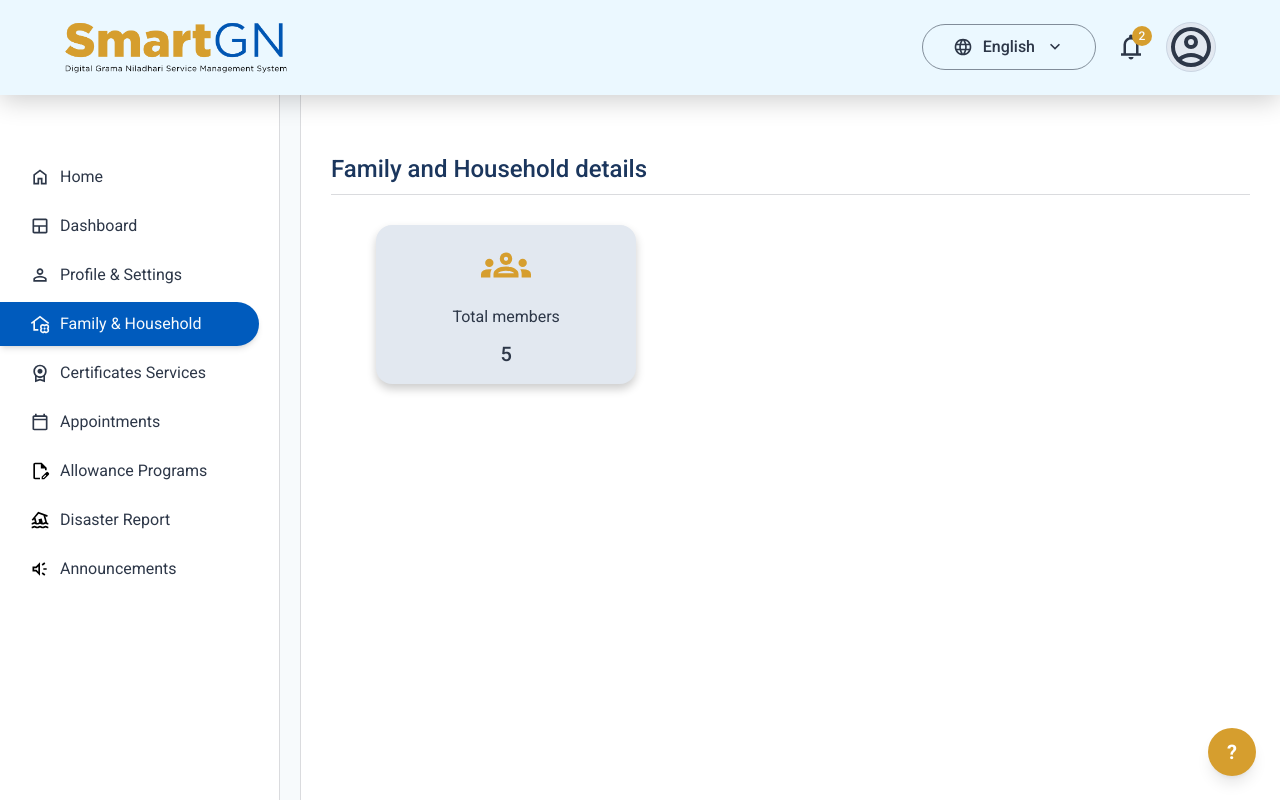
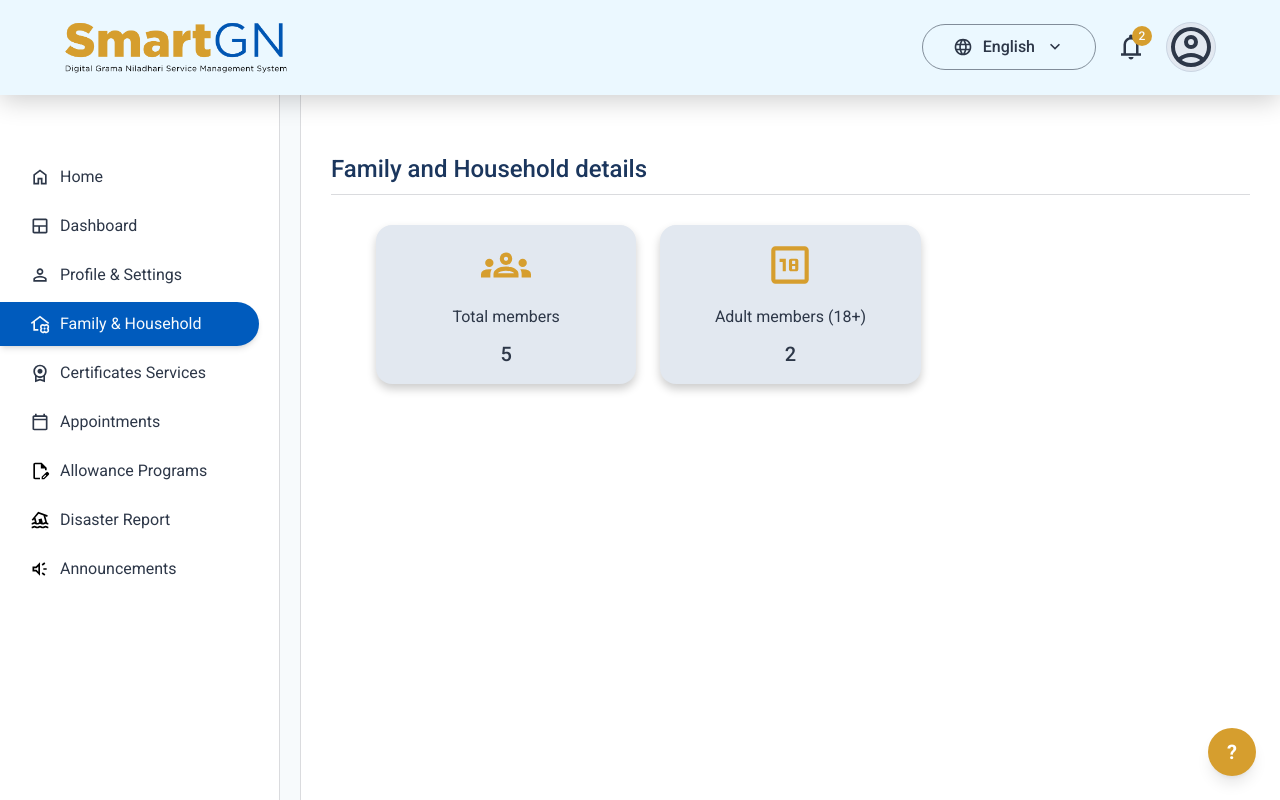
Before and after one commit to Mogith-Code/SmartGN-Digital-GN-Service-Management-System, a React (Vite) app in the folder SmartGN/: page /RHousehold in a window 1280 px wide. Shown: the top 800 px of the page. Built offline with nearby package versions, Linux system fonts and the light colour scheme.

Commit message:
Create card2

```diff
--- a/SmartGN/src/Components/Family&HouseholdPage/FamilyCardLyout.jsx
+++ b/SmartGN/src/Components/Family&HouseholdPage/FamilyCardLyout.jsx
@@ -2,6 +2,7 @@ import React from "react";
 import { useLanguage } from "../../utils/translate";
 import totalMembersIcon from "../../assets/groups_24dp_D69E2E_FILL0_wght400_GRAD0_opsz24.svg";
 import { useNavigate } from "react-router-dom";
+import adultIcon from "../../assets/18_up_rating_24dp_D69E2E_FILL0_wght400_GRAD0_opsz24.svg";
 
 function FamilyCardLyout() {
   const { lang } = useLanguage();
@@ -19,7 +20,7 @@ function FamilyCardLyout() {
 
     SI: {
       Card1Title: "මුළු සාමාජිකයින්",
-      Card2Title: "වැඩිහිටි සාමාජිකයින්(18+)",
+      Card2Title: "වැඩිහිටි සාමාජිකයින් (18+)",
       Card3Title: "ළමුන්",
     },
 
@@ -34,11 +35,16 @@ function FamilyCardLyout() {
   const t =
     FamilyCardLayoutTranslations[lang] || FamilyCardLayoutTranslations.EN;
   return (
+    <>
       <div
         className="bg-[#E2E8F0] gap-[15px] rounded-2xl p-[15px] flex flex-col items-center shadow-[0px_5px_10px_rgba(0,0,0,0.2)] hover:shadow-[0px_5px_15px_rgba(0,0,0,0.2)] hover:scale-102 transition-all duration-100 cursor-pointer"
         onClick={() => navigate("/")}
       >
-      <img src={totalMembersIcon} alt="totalMembersIcon" className="w-[50px]" />
+        <img
+          src={totalMembersIcon}
+          alt="totalMembersIcon"
+          className="w-[50px]"
+        />
 
         <div className="flex flex-col gap-[10px] items-center">
           <span className="text-[16px] font-regular text-[#2D3748] text-center">
@@ -47,6 +53,21 @@ function FamilyCardLyout() {
           <span className="text-[20px] font-medium text-[#2D3748]">5</span>
         </div>
       </div>
+
+      <div
+        className="bg-[#E2E8F0] gap-[15px] rounded-2xl p-[15px] flex flex-col items-center shadow-[0px_5px_10px_rgba(0,0,0,0.2)] hover:shadow-[0px_5px_15px_rgba(0,0,0,0.2)] hover:scale-102 transition-all duration-100 cursor-pointer"
+        onClick={() => navigate("/")}
+      >
+        <img src={adultIcon} alt="adultIcon" className="w-[50px]" />
+
+        <div className="flex flex-col gap-[10px] items-center">
+          <span className="text-[16px] font-regular text-[#2D3748] text-center">
+            {t.Card2Title}
+          </span>
+          <span className="text-[20px] font-medium text-[#2D3748]">2</span>
+        </div>
+      </div>
+    </>
   );
 }
 
```
Also changed, not shown: SmartGN/src/assets/18_up_rating_24dp_D69E2E_FILL0_wght400_GRAD0_opsz24.svg (added). Lines whose indentation alone changed are shown as unchanged.
